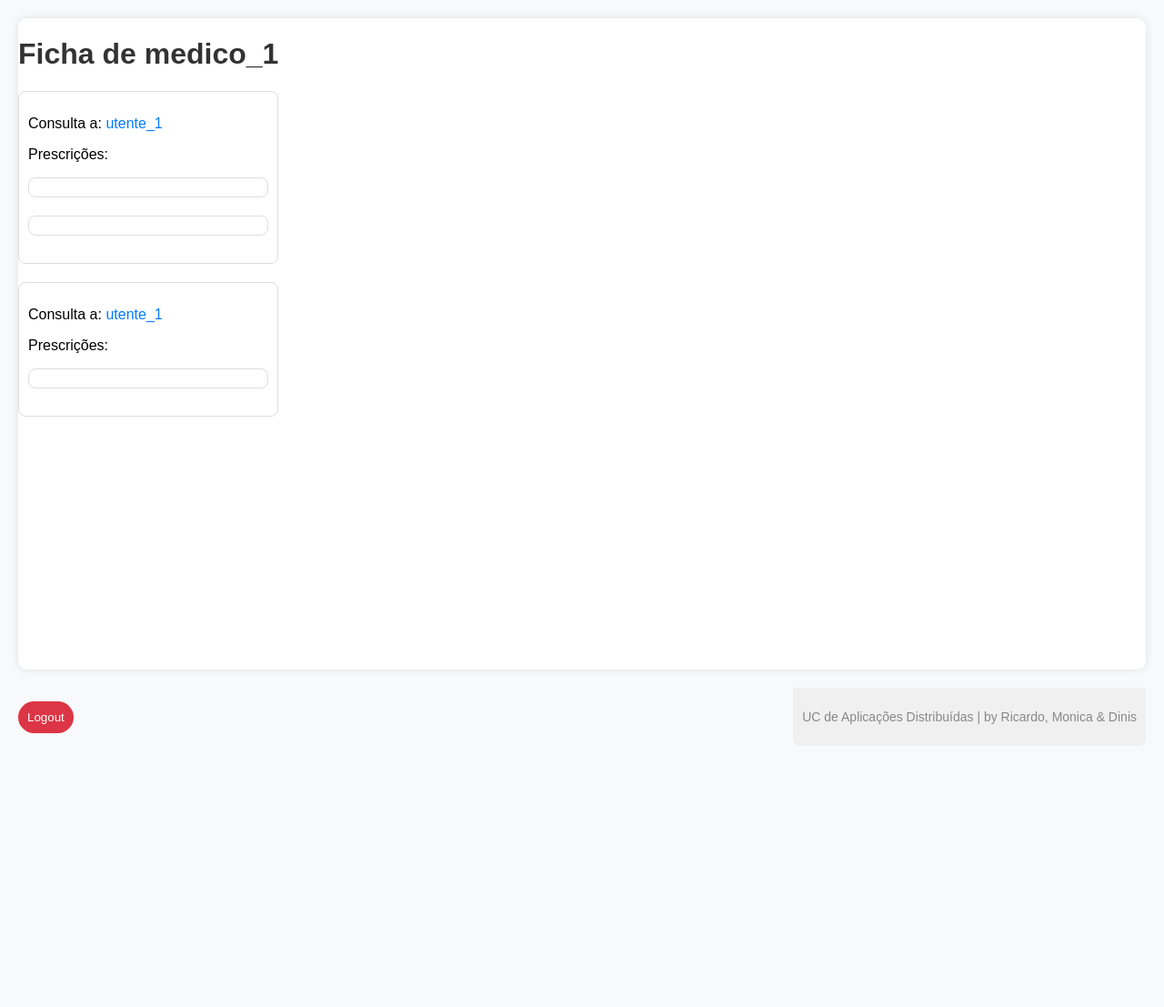
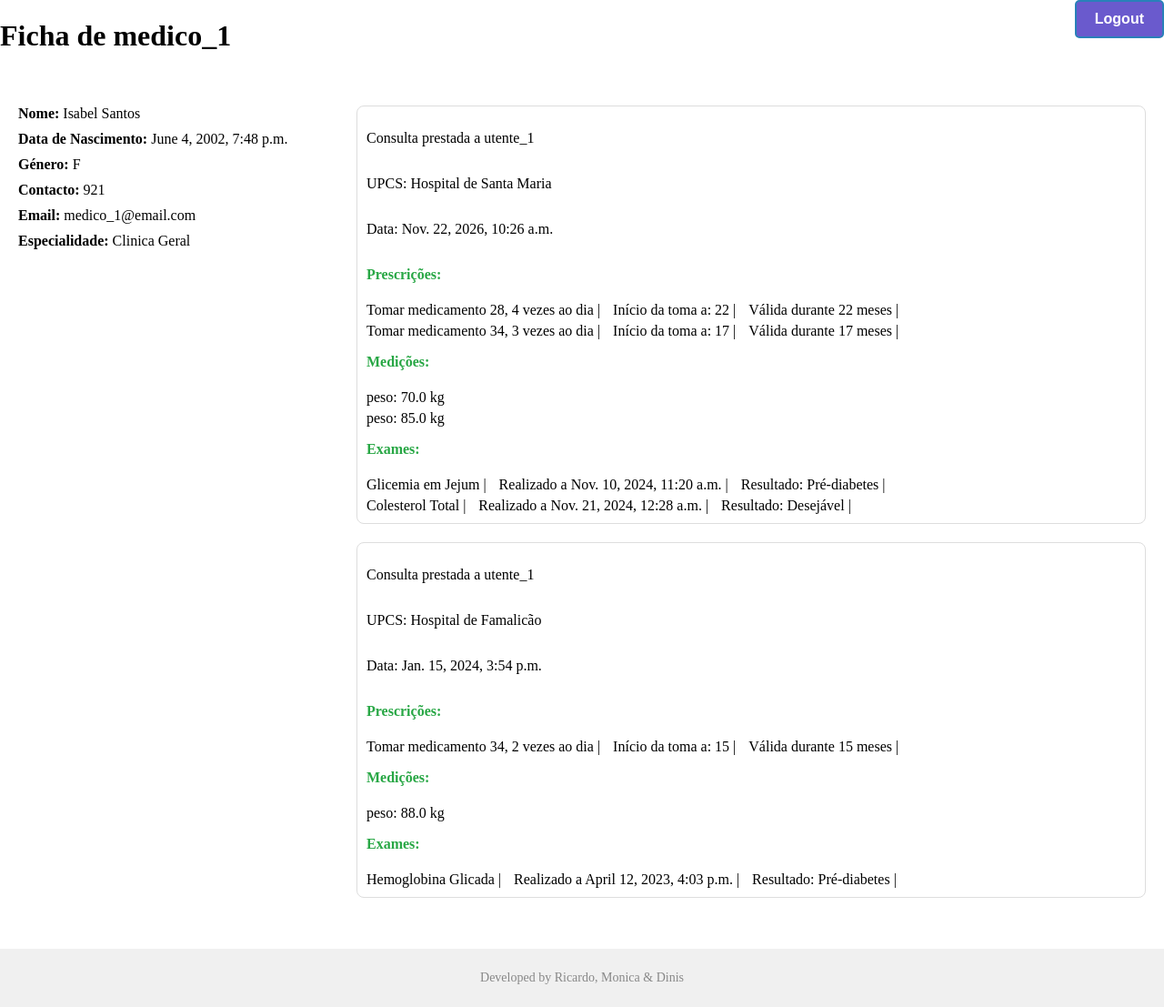
Before and after one commit to R-i-cks/Trabalho_Django, a Django app: page /hospital/medico/1/ in a window 1280 px wide. Shown: the whole page at 91% size. Before the commit the page ends 806 px from the top, so only its background shows below. Run offline with Django 5.2, Linux system fonts and the light colour scheme; a user stored in the database is signed in; data comes from the database, SQL or seed files in the repository; both versions use the stored data as it was after the commit.

Commit message:
medico ver

```diff
--- a/Trabalho_2/hospital/static/hospital/medico.css
+++ b/Trabalho_2/hospital/static/hospital/medico.css
@@ -1,74 +1,119 @@
-body {
-    font-family: 'Arial', sans-serif;
-    margin: 20px;
-    display: flex;
-    flex-direction: column;
-    min-height: 100vh;
-    background-color: #f8f9fa; /* Background color of the page */
+body, html {
+    margin: 0;
+    padding: 0;
+    height: 100vh;
 }
 
 .container {
-    flex: 1;
     display: flex;
-    background-color: #ffffff; /* Background color of the content area */
-    border-radius: 10px; /* Rounded corners */
-    overflow: hidden; /* Ensure rounded corners are applied correctly */
-    box-shadow: 0 0 10px rgba(0, 0, 0, 0.1); /* Shadow for highlighting */
+    flex-direction: column;
+    height: 100%;
 }
 
-.medical-record {
-    max-width: 600px;
-    margin-right: 20px;
+.title {
+    display: flex;
+    flex-direction: row;
+    justify-content: space-between;
 }
 
-h1 {
-    color: #333;
+.content {
+    display: flex;
+    justify-content: space-between;
+    padding: 20px;
+    flex-grow: 1; /* Allow the content to fill the available space */
+    align-items: flex-start;
 }
 
-ul {
+.medico-info {
+    width: 30%;
+}
+
+.medico-info ul {
     list-style: none;
     padding: 0;
 }
 
-li {
+.medico-info li {
+    margin-bottom: 10px;
+}
+
+.separator {
+    border-right: 2px solid #ddd;
+    height: 100%;
+    margin-right: 20px;
+}
+
+.consultation-list {
+    flex-grow: 1;
+    list-style: none;
+    padding: 0;
+}
+
+.consultation-item {
+    display: flex;
+    flex-direction: column;
     border: 1px solid #ddd;
     margin-bottom: 20px;
     padding: 10px;
-    border-radius: 8px; /* Rounded corners */
+    border-radius: 8px;
 }
 
-a {
+.consultation-item .doctor-info {
+    font-weight: bold;
     color: #007BFF;
-    text-decoration: none;
 }
 
-.actions {
-    display: flex;
-    justify-content: space-between;
-    align-items: center;
-    margin-top: 20px;
+.prescription-list,
+.measurements-list,
+.exams-list {
+    list-style: none;
+    padding: 0;
+    margin-top: 5px;
 }
 
-button {
-    padding: 10px;
-    background-color: #dc3545;
-    color: white;
-    border: none;
-    cursor: pointer;
-    border-radius: 20px; /* Increased border-radius for a more rounded button */
-    transition: background-color 0.3s ease; /* Transition effect for background color */
+.prescription-heading,
+.measurements-heading,
+.exams-heading {
+    font-weight: bold;
+    color: #28A745; /* Different color for headings */
 }
 
-button:hover {
-    background-color: #c82333; /* Change color on hover */
+.prescription-list li,
+.measurements-list li,
+.exams-list li {
+    display: inline-block;
+    margin-right: 10px; /* Add spacing between items */
 }
 
 .footnote {
-    margin-top: auto; /* Push the footnote to the bottom */
-    padding: 10px; /* Adjust the padding */
+    padding: 10px;
     background-color: #f0f0f0;
     text-align: center;
-    border-radius: 0 0 8px 8px; /* Rounded bottom corners for the footnote */
-    font-size: 14px; /* Adjust the font size */
-    color: #888; /* Gray color for the text */
+    border-radius: 0;
+    font-size: 14px;
+    color: #888;
 }
+
+.logout-button {
+    display: inline-block;
+    padding: 10px 20px;
+    font-size: 16px;
+    font-weight: bold;
+    text-align: center;
+    text-decoration: none;
+    cursor: pointer;
+    border-radius: 5px;
+    background-color: #6a5acd;
+    color: #fff; /* Button text color */
+    border: 2px solid #2980b9; /* Border color */
+    transition: background-color 0.3s ease, color 0.3s ease;
+}
+
+.logout-button:hover {
+    background-color: #2980b9; /* Hover background color */
+    color: #fff; /* Hover text color */
+}
+
+.logout-button:active {
+    box-shadow: 0 0 10px rgba(0, 0, 0, 0.3);
+}
--- a/Trabalho_2/hospital/static/hospital/utente.css
+++ b/Trabalho_2/hospital/static/hospital/utente.css
@@ -12,7 +12,7 @@ body, html {
 
 .title{
     display:flex;
-    flex direction: column;
+    flex-direction: row;
     justify-content: space-between;
 }
 
@@ -21,6 +21,7 @@ body, html {
     justify-content: space-between;
     padding: 20px;
     flex-grow: 1; /* Allow the content to fill the available space */
+    align-items: flex-start;
 }
 
 .utente-info {
--- a/Trabalho_2/hospital/templates/hospital/medico.html
+++ b/Trabalho_2/hospital/templates/hospital/medico.html
@@ -9,32 +9,63 @@
 </head>
 <body>
     <div class="container">
-        <div class="medical-record">
-            <h1>Ficha de {{ consultas_medico.first.medico.nome }}</h1>
+        <div class="title">
+            <h1 class="">Ficha de {{ consultas_medico.first.medico.nome }}</h1>
+            <div class="actions">
+                <form method="post" action="{% url 'hospital:logout' %}">
+                    {% csrf_token %}
+                    <button class="logout-button" type="submit">Logout</button>
+                </form>
+            </div>
+        </div>
+        <div class="content">
+            <div class="medico-info">
+                <ul>
+                    <li><strong>Nome:</strong> {{ consultas_medico.first.medico.primeiro_nome }} {{consultas_medico.first.medico.apelido}}</li>
+                    <li><strong>Data de Nascimento:</strong> {{ consultas_medico.first.medico.data_nascimento }}</li>
+                    <li><strong>Género:</strong> {{ consultas_medico.first.medico.genero }}</li>
+                    <li><strong>Contacto:</strong> {{ consultas_medico.first.medico.telemovel }}</li>
+                    <li><strong>Email:</strong> {{ consultas_medico.first.medico.email }}</li>
+                    <li><strong>Especialidade:</strong> {{ consultas_medico.first.medico.especialidade }}</li>
+                    <!-- Add other medico-info as needed -->
+                </ul>
+            </div>
             <ul class="consultation-list">
                 {% for consulta in consultas_medico %}
                     <li class="consultation-item">
-                        <p class="patient-info">Consulta a:
-                            <a href="{% url 'hospital:utente' consulta.utente.id %}">
-                                {{ consulta.utente.nome }} </a></p>
+                        <p class="utente-info">Consulta prestada a {{ consulta.utente.nome }}</p>
+                        <p class="unidade-saude">UPCS: {{ consulta.unidade_saude }}</p>
+                        <p class="data-consulta">Data: {{ consulta.data }}</p>
                         <p class="prescription-heading">Prescrições:</p>
-                        <ul class="prescription-list">
-                            {% for medicamento in consulta.prescricoes.all %}
-                                <li>{{ medicamento.nome }}</li>
+                            {% for prescricao in consulta.prescricoes.all %}
+                                {% for medicamento in prescricao.medicamento.all %}
+                                    <ul class="prescription-list">
+                                        <li>Tomar {{ medicamento.nome }}, {{ prescricao.dose_diaria }} vezes ao dia |</li>
+                                        <li>Início da toma a: {{ prescricao.validade_prescricao }} |</li>
+                                        <li>Válida durante {{ prescricao.validade_prescricao }} meses |</li>
+                                    </ul>
+                                {% endfor %}
                             {% endfor %}
-                        </ul>
+                        <p class="measurements-heading">Medições:</p>
+                            {% for medicao in consulta.medicoes.all %}
+                                <ul class="measurements-list">
+                                    <li>{{ medicao.tipo }}: {{ medicao.valor }} {{ medicao.unidades }}</li>
+                                </ul>
+                            {% endfor %}
+                        <p class="exams-heading">Exames:</p>
+                            {% for exame in consulta.exames.all %}
+                                <ul class="exams-list">
+                                    <li>{{ exame.nome_exame }} |</li>
+                                    <li>Realizado a {{ exame.data_realizacao }} |</li>
+                                    <li>Resultado: {{ exame.resultado }} |</li>
+                                </ul>
+                            {% endfor %}
                     </li>
                 {% endfor %}
             </ul>
         </div>
-    </div>
-    <div class="actions">
-        <form method="post" action="{% url 'logout' %}">
-            {% csrf_token %}
-            <button type="submit">Logout</button>
-        </form>
         <div class="footnote">
-            <p>UC de Aplicações Distribuídas | by Ricardo, Monica & Dinis</p>
+            <p>Developed by Ricardo, Monica & Dinis</p>
         </div>
     </div>
 </body>
--- a/Trabalho_2/hospital/views.py
+++ b/Trabalho_2/hospital/views.py
@@ -75,7 +75,7 @@ class UtenteView(LoginRequiredMixin,generic.DetailView):
 class MedicoView(LoginRequiredMixin,generic.DetailView):
     model = Consulta
     template_name = "hospital/medico.html"
-    context_object_name = "consulta_medico"
+    context_object_name = "consultas_medico"
     pk_url_kwarg = 'id'
 
     def get_object(self, queryset=None):
```
Also changed, not shown: Trabalho_2/hospital/templates/hospital/utente.html (+4 -3 lines), Trabalho_2/db.sqlite3.
